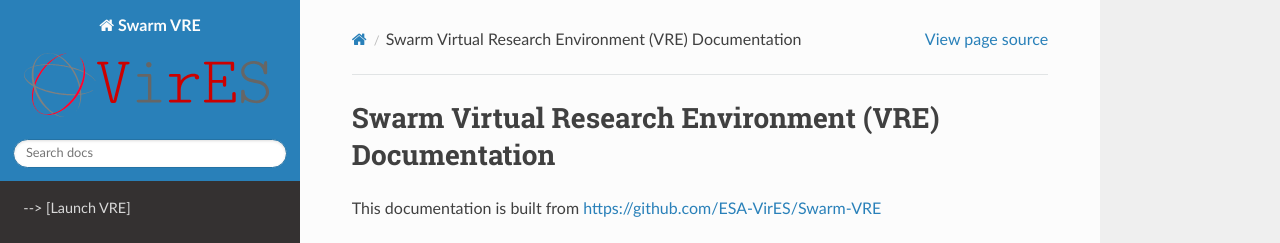
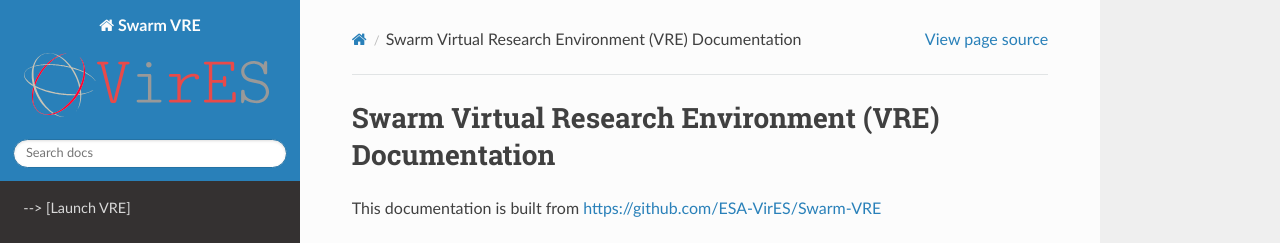
Before and after one commit to ESA-VirES/Swarm-VRE, a Sphinx documentation site: the page built from docs/index.rst, in a window 1280 px wide. Shown: the top 243 px of the page. Built offline with Sphinx 7.4.7 and the Read the Docs theme 2.0.0, drawn with Linux system fonts in a browser that asks for light colours; pages that are not in the unit, such as notebooks, are missing from menus; the version number could not be read and is left out.

Commit message:
Change to lighter logo.

```diff
--- a/docs/conf.py
+++ b/docs/conf.py
@@ -87,7 +87,7 @@
 # relative to this directory. They are copied after the builtin static files,
 # so a file named "default.css" will overwrite the builtin "default.css".
 html_static_path = ['_static']
-html_logo = '_static/vre_logo.svg'
+html_logo = '_static/vre_logo_light.svg'
 # See https://sphinx-rtd-theme.readthedocs.io/en/latest/configuring.html
 html_theme_options = {
     'navigation_depth': 1
```
Also changed, not shown: docs/_static/vre_logo_light.svg (added).
